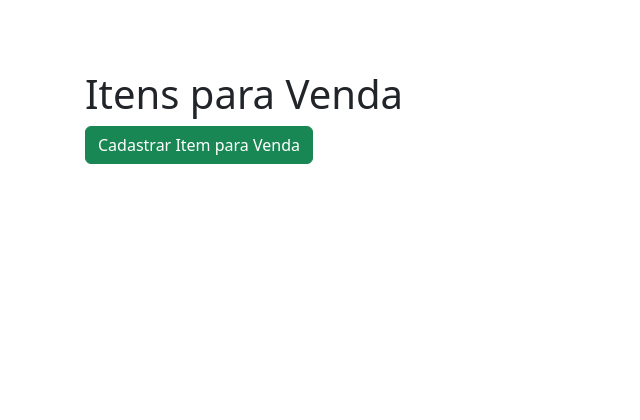
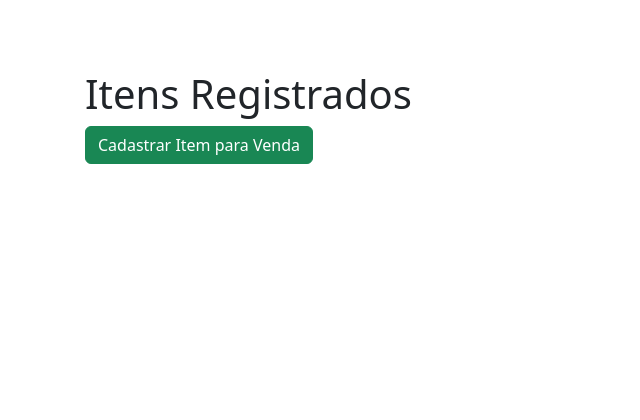
Before and after one commit to jonas-amilton/registro-de-vendas, a Yii app: template views/sales-item/index.php in a window 1280 px wide. Shown: the top 420 px of the page, without its empty margins (0-640 px from the left). Run offline with PHP 8.4 and a stand-in for Yii, Linux system fonts and the light colour scheme; the template is opened without the code that fills it, so the values that code supplies are empty; some libraries are stand-ins or nearby versions.

Commit message:
chore: Alterado texto

```diff
--- a/views/sales-item/index.php
+++ b/views/sales-item/index.php
@@ -9,7 +9,7 @@ use yii\grid\GridView;
 /** @var yii\web\View $this */
 /** @var yii\data\ActiveDataProvider $dataProvider */
 
-$this->title = 'Itens para Venda';
+$this->title = 'Itens Registrados';
 $this->params['breadcrumbs'][] = $this->title;
 ?>
 <div class="sales-item-index">
```
